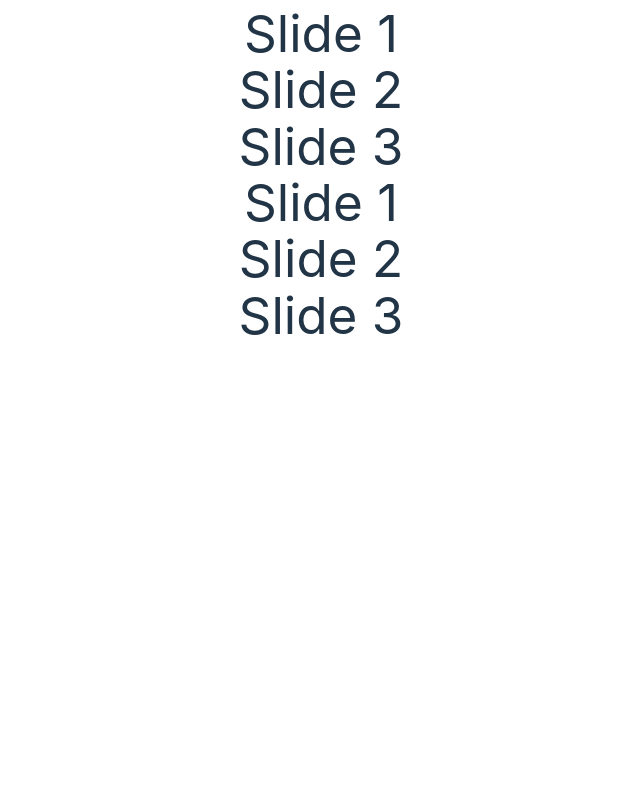
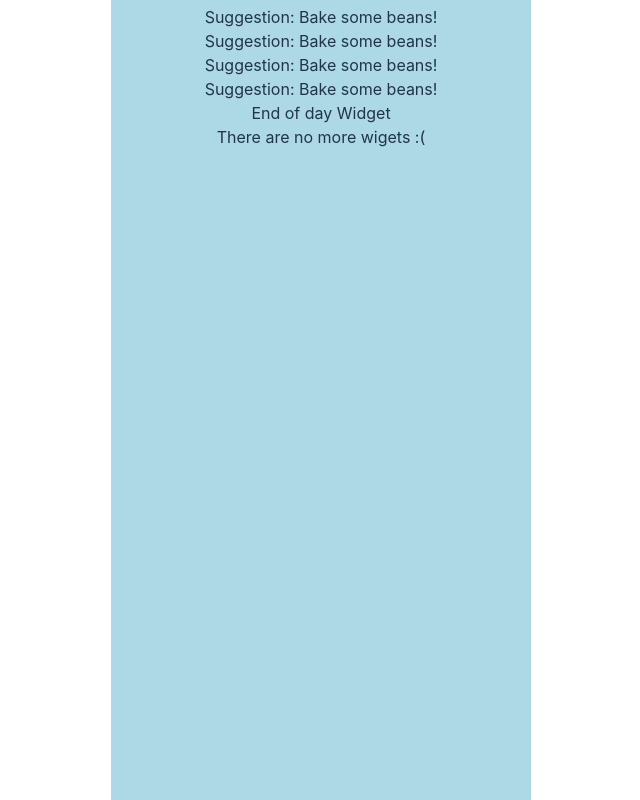
Before and after one commit to jwt2706/Grype, a React (Vite) app in the folder App/: page / in a window 1280 px wide. Shown: the whole page, without its empty margins (319-959 px from the left). Built offline with nearby package versions, Linux system fonts and the light colour scheme.

Commit message:
create api for dynamic widget generation

```diff
--- a/App/src/App.css
+++ b/App/src/App.css
@@ -13,7 +13,7 @@
     position: absolute;
     top: 0px;
     left: var(--container-padding);
-    background-color: white; /* Temp for testing, do delete when it causes issues*/
+    background-color: lightblue; /* Temp for testing, do delete when it causes issues*/
     width: var(--container-width);
     height: var(--container-height);
     padding: 5px;
--- a/App/src/App.tsx
+++ b/App/src/App.tsx
@@ -2,33 +2,53 @@ import Layout from './Layout'
 import './App.css'
 import Widget from './components/Widget'
 import VerticalCarousel from './components/VerticalCarousel'
+import { useEffect, useState } from 'react'
+import { ContentService } from './services/ContentService'
+import { EndOfDayWidgetData } from './types/EndOfDayWidgetData'
+import { SuggestionWidgetData } from './types/SuggestionWidgetData'
+import { EndWidgetData } from './types/EndWidgetData'
 
 function App() {
+    const [widget, setWidgets] = useState<JSX.Element[]>([]);
 
-  const slides = [
+    useEffect(() => {
+        const slideData = ContentService.generateWidgets();
+        const newWidgets: JSX.Element[] = []
+
+        for (const slide of slideData) {
+            if (slide instanceof EndOfDayWidgetData) {
+                newWidgets.push(
                     <Widget>
-          <h1>Slide 1</h1>
-        </Widget>,
+                        End of day Widget
+                    </Widget>
+                );
+            }
+            else if (slide instanceof SuggestionWidgetData) {
+                newWidgets.push(
                     <Widget>
-          <h1>Slide 2</h1>
-        </Widget>,
+                        Suggestion: {slide.suggestion}
+                    </Widget>
+                );
+            }
+
+            else if (slide instanceof EndWidgetData) {
+                newWidgets.push(
                     <Widget>
-          <h1>Slide 3</h1>
-        </Widget>,
-        <Widget>
-        <h1>Slide 1</h1>
-      </Widget>,
-      <Widget>
-        <h1>Slide 2</h1>
-      </Widget>,
-      <Widget>
-        <h1>Slide 3</h1>
+                        There are no more wigets :(
                     </Widget>
-      ]
+                );
+            } else {
+                console.error("Unknown slide type", slide)
+            }
+        }
+
+        setWidgets(newWidgets);
+    }, [])
+
     return (
         <>
             <Layout>
-        <VerticalCarousel slides={slides}>
+                <VerticalCarousel slides={widget}>
                 </VerticalCarousel>
             </Layout>
         </>
--- a/App/src/components/VerticalCarousel.tsx
+++ b/App/src/components/VerticalCarousel.tsx
@@ -2,7 +2,6 @@ import React from "react";
 
 interface VerticalCarouselProps {
     slides: React.ReactNode[];
-
 }
 
 const VerticalCarousel = (props: VerticalCarouselProps) => {
--- /dev/null
+++ b/App/src/services/ContentService.ts
@@ -0,0 +1,32 @@
+import { AnimationType } from "../types/Animation";
+import { EndOfDayWidgetData } from "../types/EndOfDayWidgetData";
+import { EndWidgetData } from "../types/EndWidgetData";
+import { SuggestionWidgetData } from "../types/SuggestionWidgetData";
+
+type WidgetData = SuggestionWidgetData | EndWidgetData | EndOfDayWidgetData
+
+const MAX_WIDGETS = 4;
+// Time after which it's considered End of day, in military time
+const END_OF_DAY_TIME = 18;
+
+class _ContentSerrvice {
+    generateWidgets(): WidgetData[] {
+        const widgets: WidgetData[] = [];
+
+        for (let i = 0; i < MAX_WIDGETS; i++) {
+            widgets.push(new SuggestionWidgetData(AnimationType.UNSPECIFIED, "Bake some beans!"));
+        }
+
+        const currentTime = new Date().getHours();
+
+        if (currentTime > END_OF_DAY_TIME) {
+            widgets.push(new EndOfDayWidgetData(AnimationType.UNSPECIFIED))
+        }
+
+        widgets.push(new EndWidgetData(AnimationType.UNSPECIFIED))
+
+        return widgets;
+    }
+}
+
+export const ContentService = new _ContentSerrvice();
--- /dev/null
+++ b/App/src/types/Animation.ts
@@ -0,0 +1,6 @@
+
+export enum AnimationType {
+    UNSPECIFIED,
+    ANIMATION1,
+    ANIMATION2,
+}
--- /dev/null
+++ b/App/src/types/EndOfDayWidgetData.ts
@@ -0,0 +1,9 @@
+import { AnimationType } from "./Animation";
+
+export class EndOfDayWidgetData {
+    public animation: AnimationType;
+
+    constructor(_animation: AnimationType) {
+        this.animation = _animation;
+    }
+}
--- /dev/null
+++ b/App/src/types/EndWidgetData.ts
@@ -0,0 +1,9 @@
+import { AnimationType } from "./Animation";
+
+export class EndWidgetData {
+    public animation: AnimationType;
+
+    constructor(_animation: AnimationType) {
+        this.animation = _animation;
+    }
+}
--- /dev/null
+++ b/App/src/types/SuggestionWidgetData.ts
@@ -0,0 +1,11 @@
+import { AnimationType } from "./Animation";
+
+export class SuggestionWidgetData {
+    public animation: AnimationType;
+    public suggestion: string;
+
+    constructor(_animation: AnimationType, _suggestion: string) {
+        this.animation = _animation;
+        this.suggestion = _suggestion;
+    }
+}
```
Lines whose indentation alone changed are shown as unchanged.
